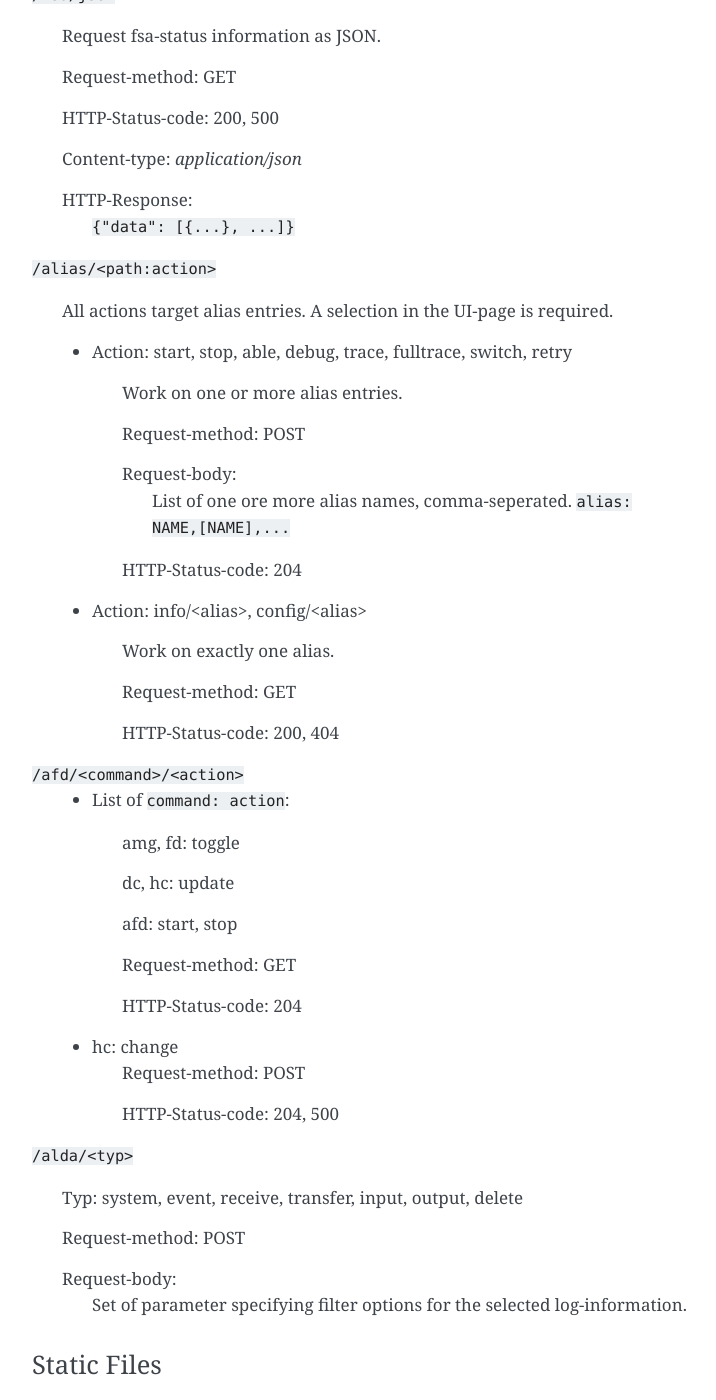
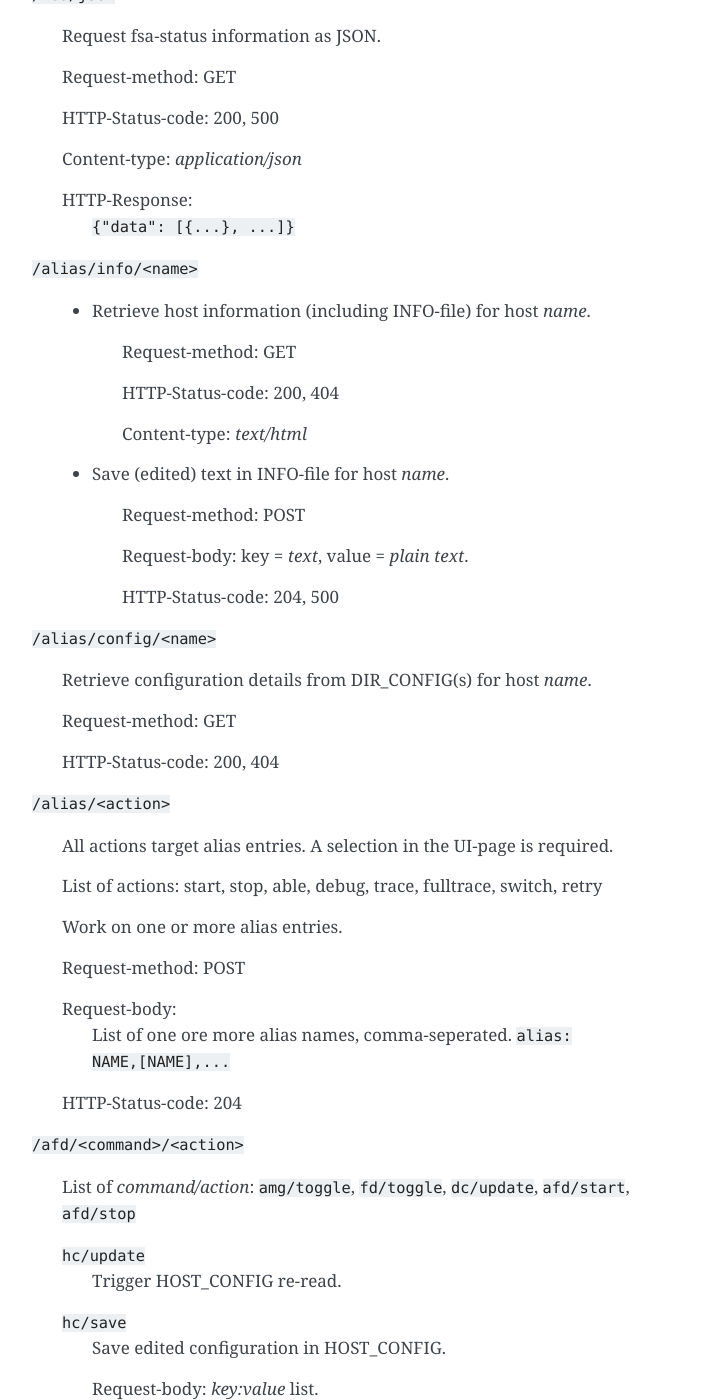
Before and after one commit to alexmaul/AFD-WebUI, a Sphinx documentation site: the page built from doc/rest.rst, in a window 1280 px wide and 1400 px high, scrolled down 488 px. Shown: the whole window, without its empty margins (388-1104 px from the left). Built offline with Sphinx 7.4.7, drawn with Linux system fonts in a browser that asks for light colours; some of the changed text lies outside the part shown.

Commit message:
Ergänze Dokumentation.

```diff
--- a/doc/rest.rst
+++ b/doc/rest.rst
@@ -31,57 +31,90 @@
     HTTP-Response:
         ``{"data": [{...}, ...]}``
 
-``/alias/<path:action>``
+``/alias/info/<name>``
 
-    All actions target alias entries. A selection in the UI-page is required.
-
-    - Action: start, stop, able, debug, trace, fulltrace, switch, retry
-
-        Work on one or more alias entries.
-
-        Request-method: POST
-
-        Request-body:
-            List of one ore more alias names, comma-seperated.
-            ``alias: NAME,[NAME],...``
-
-        HTTP-Status-code: 204
-
-    - Action: info/<alias>, config/<alias>
-
-        Work on exactly one alias.
+    - Retrieve host information (including INFO-file) for host `name`.
 
         Request-method: GET
 
         HTTP-Status-code: 200, 404
 
-``/afd/<command>/<action>``
-    - List of ``command: action``:
+        Content-type: *text/html*
 
-        amg, fd: toggle
+    - Save (edited) text in INFO-file for host `name`.
 
-        dc, hc: update
+        Request-method: POST
 
-        afd: start, stop
-
-        Request-method: GET
-
-        HTTP-Status-code: 204
-
-    - hc: change
-        Request-method: POST
+        Request-body: key = *text*, value = *plain text*.
 
         HTTP-Status-code: 204, 500
 
-``/alda/<typ>``
+``/alias/config/<name>``
 
-    Typ: system, event, receive, transfer, input, output, delete
+    Retrieve configuration details from DIR_CONFIG(s) for host `name`.
+
+    Request-method: GET
+
+    HTTP-Status-code: 200, 404
+
+``/alias/<action>``
+
+    All actions target alias entries. A selection in the UI-page is required.
+
+    List of actions: start, stop, able, debug, trace, fulltrace, switch, retry
+
+    Work on one or more alias entries.
+
+    Request-method: POST
+
+    Request-body:
+        List of one ore more alias names, comma-seperated.
+        ``alias: NAME,[NAME],...``
+
+    HTTP-Status-code: 204
+
+``/afd/<command>/<action>``
+
+    List of *command/action*:
+    ``amg/toggle``, ``fd/toggle``, ``dc/update``, ``afd/start``, ``afd/stop``
+
+    ``hc/update``
+        Trigger HOST_CONFIG re-read.
+
+    ``hc/save``
+        Save edited configuration in HOST_CONFIG.
+
+        Request-body: *key:value* list.
+
+    Request-method: POST
+
+    HTTP-Status-code: 204, 500
+
+``/log/<typ>``
+
+    Typ:
+        ``system``, ``event``, ``receive``, ``transfer``, ``transfer-debug``,
+        ``input``, ``output``, ``delete``, ``queue``
 
     Request-method: POST
 
     Request-body:
         Set of parameter specifying filter options for the selected
         log-information.
+
+``/view/<mode>/<path:arcfile>``
+
+    `mode`: *auto*, *bufr*, etc. Specifies program to execute as configured in
+    AFD_CONFIG.
+
+    `arcfile`: path/filename of archived file in AFD archive.
+
+    Request-method: GET
+
+    HTTP Status-code: 200, 204
+
+    Content-type: depends on program output and/or file type.
+
 
 Static Files
 ~~~~~~~~~~~~
```
